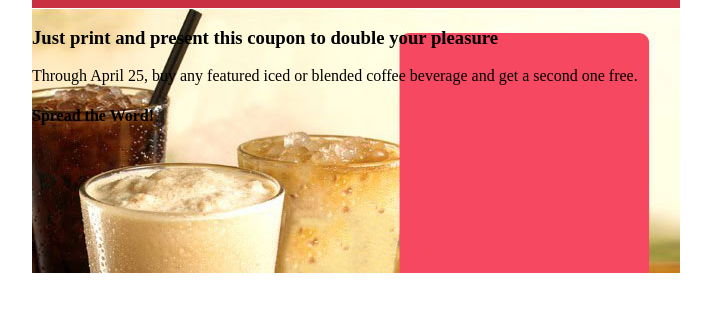
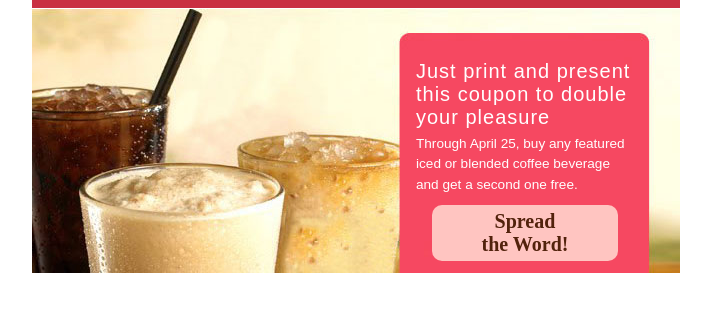
Before and after one commit to jblaeser/Coffee-Coupon, a plain HTML site: page index.html in a window 1280 px wide. Shown: the part 201-512 px from the top of the page, without its empty margins (284-995 px from the left). Drawn offline with Linux system fonts and the light colour scheme.

Commit message:
Information CSS

```diff
--- a/stylesheet.css
+++ b/stylesheet.css
@@ -1,3 +1,8 @@
+*, *:after, *:before {
+    box-sizing: border-box;
+}
+
+
 .coupon {
     background-image: url('couponbg.jpeg');
     margin: 5em auto;
@@ -19,14 +24,52 @@
 h1, h2 {
     text-align: center;
     color: #fff;
+    margin: 0;
 }
 
 h1 {
     font-size: 3.75em;
-    margin: 0;
 }
 
 h2 {
     font-size: 2em;
+}
+
+.information {
+    width: 15.625em;
+    margin: 0 0 0 23em;
+    padding: 2em 1em;
+    color: #fff;
+    font-family: Arial, Helvetica, sans-serif;
+}
+
+h3 {
+    font-size: 1.25em;
+    font-weight: normal;
+    letter-spacing: .05em;
+    margin-bottom: .25em;
+}
+
+.information p {
+    font-size: .85em;
+    line-height: 1.5em;
     margin: 0;
 }
+
+.button {
+    background-color: #ffc5c1;
+    color: #52220c;
+    border-radius: .5em;
+    margin: .5em .8em;
+    text-align: center;
+    display: flex;
+    flex-direction: column;
+    justify-content: center;
+    font-family: 'Times New Roman', Times, serif;
+    font-size: 1.25em;
+    padding: .25em 2.4em;
+}
+
+h4 {
+    margin: 0;
+}
```
